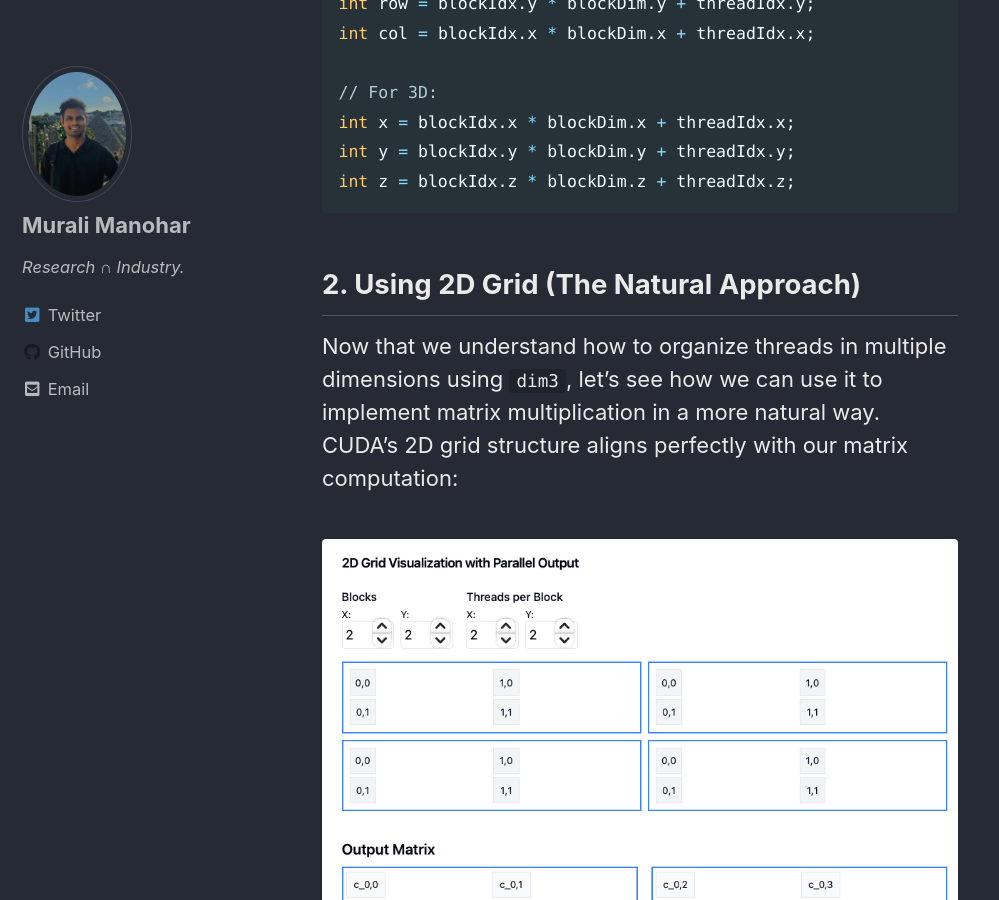
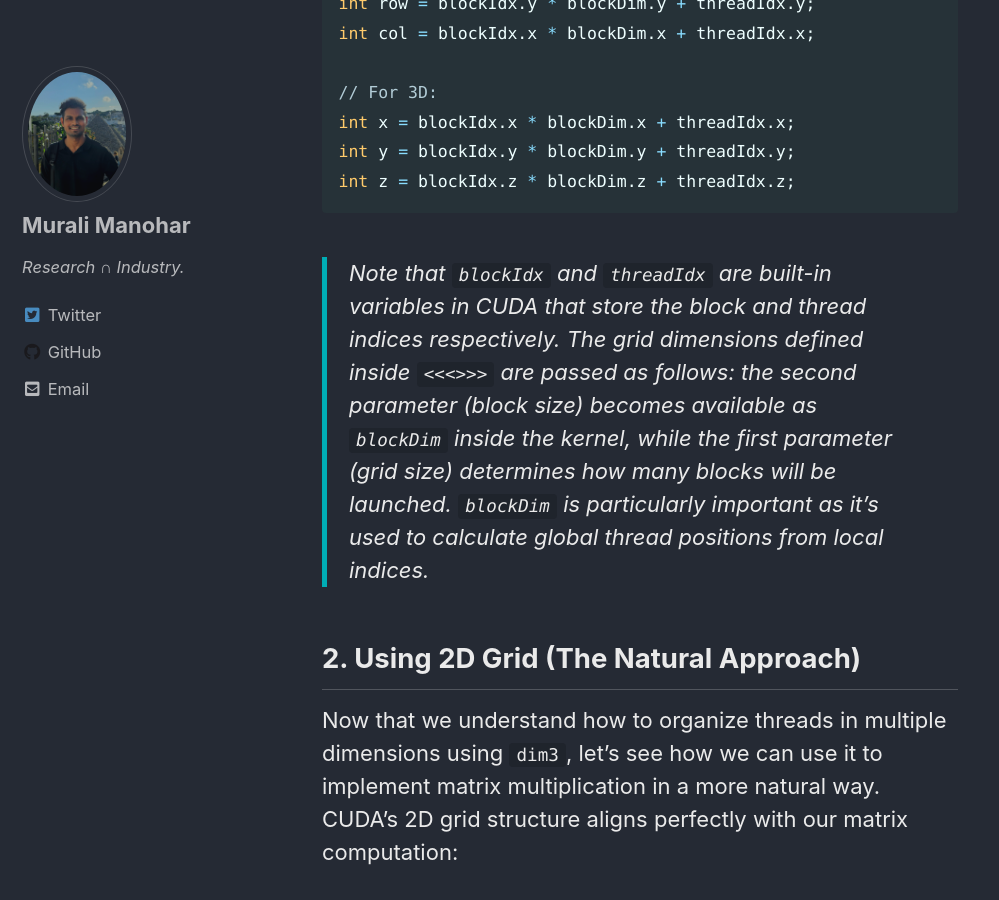
Before and after one commit to gitlost-murali/blogs, a Jekyll site: the page built from _posts/2025-02-01-cuda-matmul.md, in a window 1280 px wide and 900 px high, scrolled down 5169 px. Shown: the whole window, without its empty margins (0-999 px from the left). Built offline with Jekyll 4.4.1, drawn with Linux system fonts in a browser that asks for light colours; cached includes are drawn as plain includes; comment, search, counter and statistics services are not loaded.

Commit message:
add info about builtin blockidx, threadidx

````diff
--- a/_posts/2025-02-01-cuda-matmul.md
+++ b/_posts/2025-02-01-cuda-matmul.md
@@ -127,6 +127,8 @@ int y = blockIdx.y * blockDim.y + threadIdx.y;
 int z = blockIdx.z * blockDim.z + threadIdx.z;
 ```
 
+> Note that `blockIdx` and `threadIdx` are built-in variables in CUDA that store the block and thread indices respectively. The grid dimensions defined inside `<<<>>>` are passed as follows: the second parameter (block size) becomes available as `blockDim` inside the kernel, while the first parameter (grid size) determines how many blocks will be launched. `blockDim` is particularly important as it's used to calculate global thread positions from local indices.
+
 ## 2. Using 2D Grid (The Natural Approach)
 
 Now that we understand how to organize threads in multiple dimensions using `dim3`, let's see how we can use it to implement matrix multiplication in a more natural way. CUDA's 2D grid structure aligns perfectly with our matrix computation:
````
